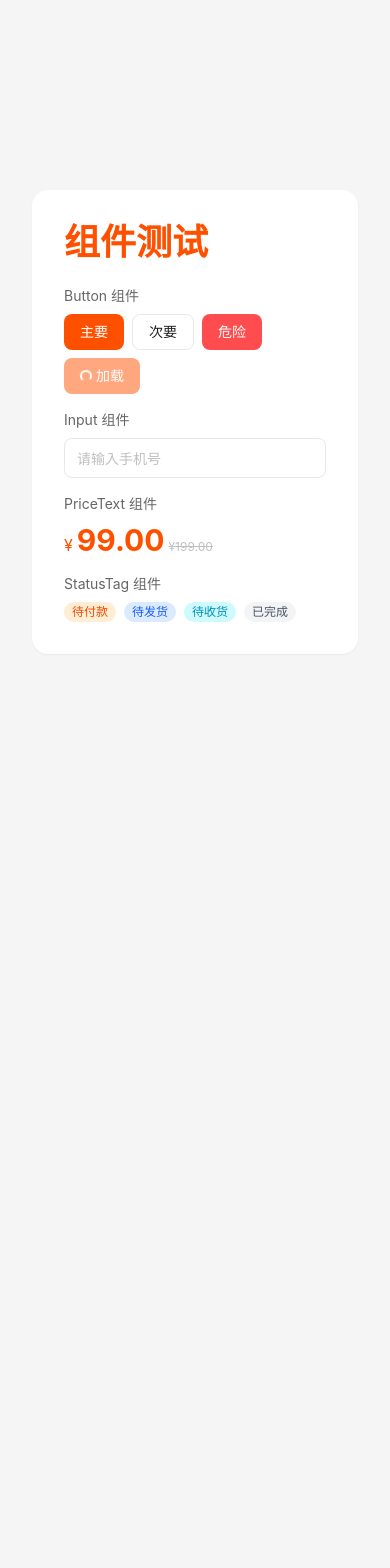
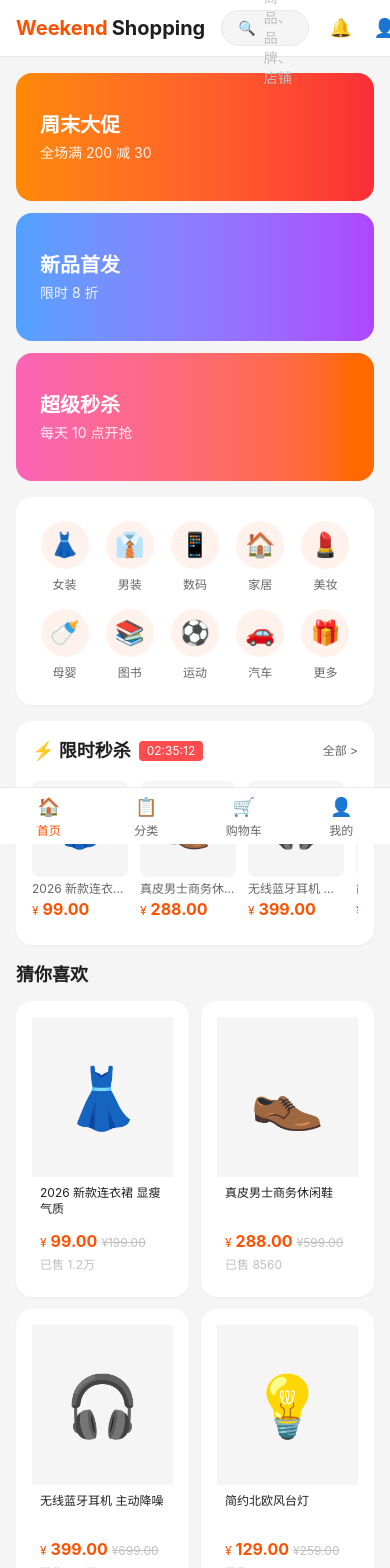
Before and after one commit to Sound-ofSilence/Weekendshopping, a Next.js app in the folder apps/web-buyer/: page / in a window 390 px wide. Shown: the top 1568 px of the page. Before the commit the page ends 844 px from the top, so only its background shows below. Built offline with nearby package versions, Linux system fonts and the light colour scheme.

Commit message:
feat(F1): 买家端布局 + 首页

```diff
--- a/apps/web-buyer/src/app/layout.tsx
+++ b/apps/web-buyer/src/app/layout.tsx
@@ -1,29 +1,25 @@
-import type { Metadata } from "next";
-import { Geist, Geist_Mono } from "next/font/google";
-import "./globals.css";
-
-const geistSans = Geist({
-  variable: "--font-geist-sans",
-  subsets: ["latin"],
-});
-
-const geistMono = Geist_Mono({
-  variable: "--font-geist-mono",
-  subsets: ["latin"],
-});
+import type { Metadata } from 'next';
+import './globals.css';
+import { TopBar } from '@/components/layout/TopBar';
+import { TabBar } from '@/components/layout/TabBar';
 
 export const metadata: Metadata = {
-  title: "Create Next App",
-  description: "Generated by create next app",
+  title: 'Weekend Shopping - 多商家电商平台',
+  description: '精选好物，周末购物新体验',
 };
 
-export default function RootLayout({ children }: LayoutProps<"/">) {
+export default function RootLayout({
+  children,
+}: {
+  children: React.ReactNode;
+}) {
   return (
-    <html
-      lang="en"
-      className={`${geistSans.variable} ${geistMono.variable} h-full antialiased`}
-    >
-      <body className="min-h-full flex flex-col">{children}</body>
+    <html lang="zh-CN">
+      <body className="min-h-screen bg-bg-page">
+        <TopBar />
+        <main className="mx-auto max-w-screen-xl pb-16 md:pb-4">{children}</main>
+        <TabBar />
+      </body>
     </html>
   );
 }
--- a/apps/web-buyer/src/app/page.tsx
+++ b/apps/web-buyer/src/app/page.tsx
@@ -1,45 +1,134 @@
-import { Button, Card, Input, PriceText, StatusTag } from '@/components/ui';
+'use client';
+
+import { Card, PriceText } from '@/components/ui';
+import Link from 'next/link';
+
+// ============ 静态数据（后续接 API） ============
+
+const quickEntries = [
+  { id: 1, name: '女装', icon: '👗' },
+  { id: 2, name: '男装', icon: '👔' },
+  { id: 3, name: '数码', icon: '📱' },
+  { id: 4, name: '家居', icon: '🏠' },
+  { id: 5, name: '美妆', icon: '💄' },
+  { id: 6, name: '母婴', icon: '🍼' },
+  { id: 7, name: '图书', icon: '📚' },
+  { id: 8, name: '运动', icon: '⚽' },
+  { id: 9, name: '汽车', icon: '🚗' },
+  { id: 10, name: '更多', icon: '🎁' },
+];
+
+const banners = [
+  { id: 1, title: '周末大促', desc: '全场满 200 减 30', bg: 'from-orange-400 to-red-500' },
+  { id: 2, title: '新品首发', desc: '限时 8 折', bg: 'from-blue-400 to-purple-500' },
+  { id: 3, title: '超级秒杀', desc: '每天 10 点开抢', bg: 'from-pink-400 to-orange-500' },
+];
+
+const products = [
+  { id: 1, title: '2026 新款连衣裙 显瘦气质', price: '99.00', originalPrice: '199.00', sales: '1.2万', emoji: '👗' },
+  { id: 2, title: '真皮男士商务休闲鞋', price: '288.00', originalPrice: '599.00', sales: '8560', emoji: '👞' },
+  { id: 3, title: '无线蓝牙耳机 主动降噪', price: '399.00', originalPrice: '699.00', sales: '3.5万', emoji: '🎧' },
+  { id: 4, title: '简约北欧风台灯', price: '129.00', originalPrice: '259.00', sales: '1243', emoji: '💡' },
+  { id: 5, title: '冬季加厚羽绒服', price: '599.00', originalPrice: '1299.00', sales: '5678', emoji: '🧥' },
+  { id: 6, title: '智能手表运动款', price: '899.00', originalPrice: '1599.00', sales: '2.1万', emoji: '⌚' },
+];
+
+// ============ 页面 ============
 
 export default function Home() {
   return (
-    <main className="flex min-h-screen flex-col items-center justify-center bg-bg-page p-8">
-      <Card className="w-full max-w-md p-8">
-        <h1 className="text-4xl font-bold text-primary">组件测试</h1>
+    <div className="space-y-4 px-4 py-4">
+      {/* Banner 轮播位 */}
+      <div className="grid gap-3 md:grid-cols-3">
+        {banners.map((b) => (
+          <div
+            key={b.id}
+            className={`flex h-32 flex-col justify-center rounded-lg bg-gradient-to-r ${b.bg} px-6 text-white md:h-40`}
+          >
+            <h3 className="text-xl font-bold">{b.title}</h3>
+            <p className="mt-1 text-sm opacity-90">{b.desc}</p>
+          </div>
+        ))}
+      </div>
 
-        <div className="mt-6 space-y-4">
-          <div>
-            <p className="mb-2 text-sm text-text-secondary">Button 组件</p>
-            <div className="flex flex-wrap gap-2">
-              <Button variant="primary">主要</Button>
-              <Button variant="outline">次要</Button>
-              <Button variant="danger">危险</Button>
-              <Button variant="primary" loading>
-                加载
-              </Button>
+      {/* 金刚区 */}
+      <Card className="py-6">
+        <div className="grid grid-cols-5 gap-y-4">
+          {quickEntries.map((entry) => (
+            <Link
+              key={entry.id}
+              href={`/category?cid=${entry.id}`}
+              className="flex flex-col items-center gap-2 transition hover:opacity-80"
+            >
+              <div className="flex h-12 w-12 items-center justify-center rounded-full bg-primary-light text-2xl">
+                {entry.icon}
+              </div>
+              <span className="text-xs text-text-secondary">{entry.name}</span>
+            </Link>
+          ))}
+        </div>
+      </Card>
+
+      {/* 秒杀区 */}
+      <Card>
+        <div className="flex items-center justify-between">
+          <div className="flex items-center gap-2">
+            <span className="text-lg font-bold text-text-primary">⚡ 限时秒杀</span>
+            <span className="rounded bg-error px-2 py-0.5 text-xs text-white">
+              02:35:12
+            </span>
+          </div>
+          <Link href="/seckill" className="text-xs text-text-secondary hover:text-primary">
+            全部 &gt;
+          </Link>
+        </div>
+        <div className="mt-4 flex gap-3 overflow-x-auto pb-2">
+          {products.slice(0, 4).map((p) => (
+            <Link
+              key={p.id}
+              href={`/product/${p.id}`}
+              className="flex-shrink-0"
+            >
+              <div className="w-24 overflow-hidden rounded-md bg-bg-page">
+                <div className="flex h-24 w-24 items-center justify-center text-4xl">
+                  {p.emoji}
                 </div>
               </div>
+              <p className="mt-1 w-24 truncate text-xs text-text-secondary">
+                {p.title}
+              </p>
+              <PriceText price={p.price} size="sm" />
+            </Link>
+          ))}
+        </div>
+      </Card>
 
+      {/* 猜你喜欢 */}
       <div>
-            <p className="mb-2 text-sm text-text-secondary">Input 组件</p>
-            <Input placeholder="请输入手机号" />
+        <h2 className="mb-3 text-lg font-bold text-text-primary">猜你喜欢</h2>
+        <div className="grid grid-cols-2 gap-3 md:grid-cols-4 lg:grid-cols-5">
+          {products.map((p) => (
+            <Link key={p.id} href={`/product/${p.id}`}>
+              <Card className="overflow-hidden p-0 transition hover:shadow-md">
+                <div className="flex h-40 items-center justify-center bg-bg-page text-6xl">
+                  {p.emoji}
                 </div>
-
-          <div>
-            <p className="mb-2 text-sm text-text-secondary">PriceText 组件</p>
-            <PriceText price="99.00" originalPrice="199.00" size="lg" />
+                <div className="p-2">
+                  <p className="line-clamp-2 h-10 text-xs text-text-primary">
+                    {p.title}
+                  </p>
+                  <div className="mt-1 flex items-baseline justify-between">
+                    <PriceText price={p.price} originalPrice={p.originalPrice} size="sm" />
                   </div>
-
-          <div>
-            <p className="mb-2 text-sm text-text-secondary">StatusTag 组件</p>
-            <div className="flex gap-2">
-              <StatusTag status="PENDING_PAY" />
-              <StatusTag status="PAID" />
-              <StatusTag status="SHIPPED" />
-              <StatusTag status="FINISHED" />
+                  <p className="mt-1 text-xs text-text-disabled">
+                    已售 {p.sales}
+                  </p>
+                </div>
+              </Card>
+            </Link>
+          ))}
         </div>
       </div>
     </div>
-      </Card>
-    </main>
   );
 }
--- /dev/null
+++ b/apps/web-buyer/src/components/layout/TabBar.tsx
@@ -0,0 +1,37 @@
+'use client';
+
+import Link from 'next/link';
+import { usePathname } from 'next/navigation';
+
+const tabs = [
+  { href: '/', label: '首页', icon: '🏠' },
+  { href: '/category', label: '分类', icon: '📋' },
+  { href: '/cart', label: '购物车', icon: '🛒' },
+  { href: '/me', label: '我的', icon: '👤' },
+];
+
+export function TabBar() {
+  const pathname = usePathname();
+
+  return (
+    <nav className="fixed bottom-0 left-0 right-0 z-50 border-t border-border bg-bg-card md:hidden">
+      <div className="flex h-14">
+        {tabs.map((tab) => {
+          const active = pathname === tab.href;
+          return (
+            <Link
+              key={tab.href}
+              href={tab.href}
+              className={`flex flex-1 flex-col items-center justify-center gap-0.5 transition ${
+                active ? 'text-primary' : 'text-text-secondary'
+              }`}
+            >
+              <span className="text-lg">{tab.icon}</span>
+              <span className="text-xs">{tab.label}</span>
+            </Link>
+          );
+        })}
+      </div>
+    </nav>
+  );
+}
--- /dev/null
+++ b/apps/web-buyer/src/components/layout/TopBar.tsx
@@ -0,0 +1,48 @@
+'use client';
+
+import Link from 'next/link';
+
+export function TopBar() {
+  return (
+    <header className="sticky top-0 z-50 border-b border-border bg-bg-card">
+      <div className="mx-auto flex h-14 max-w-screen-xl items-center gap-4 px-4">
+        {/* Logo */}
+        <Link href="/" className="flex-shrink-0">
+          <span className="text-xl font-bold text-primary">Weekend</span>
+          <span className="ml-1 text-xl font-bold text-text-primary">
+            Shopping
+          </span>
+        </Link>
+
+        {/* 搜索框 */}
+        <div className="flex-1">
+          <Link
+            href="/search"
+            className="flex h-9 w-full max-w-2xl items-center rounded-full border border-border bg-bg-page px-4 text-sm text-text-disabled transition hover:border-primary"
+          >
+            <span className="mr-2">🔍</span>
+            <span>搜索商品、品牌、店铺</span>
+          </Link>
+        </div>
+
+        {/* 右侧图标 */}
+        <nav className="flex flex-shrink-0 items-center gap-3">
+          <Link
+            href="/notifications"
+            className="flex h-8 w-8 items-center justify-center rounded-full transition hover:bg-gray-100"
+            aria-label="消息"
+          >
+            <span className="text-lg">🔔</span>
+          </Link>
+          <Link
+            href="/me"
+            className="flex h-8 w-8 items-center justify-center rounded-full transition hover:bg-gray-100"
+            aria-label="我的"
+          >
+            <span className="text-lg">👤</span>
+          </Link>
+        </nav>
+      </div>
+    </header>
+  );
+}
--- /dev/null
+++ b/apps/web-buyer/src/components/layout/index.ts
@@ -0,0 +1,2 @@
+export { TopBar } from './TopBar';
+export { TabBar } from './TabBar';
--- /dev/null
+++ b/apps/web-buyer/src/lib/api.ts
@@ -0,0 +1,68 @@
+/**
+ * API 客户端
+ * 开发环境走 localhost:4000（Docker 本地 api）
+ * 生产环境走同源（Nginx 反代 /api）
+ */
+
+const API_BASE = process.env.NEXT_PUBLIC_API_BASE || 'http://localhost:4000';
+
+interface ApiResponse<T> {
+  code: number;
+  message: string;
+  data: T;
+  traceId?: string;
+}
+
+export class ApiError extends Error {
+  code: number;
+  constructor(code: number, message: string) {
+    super(message);
+    this.code = code;
+    this.name = 'ApiError';
+  }
+}
+
+async function request<T>(
+  path: string,
+  options: RequestInit = {},
+): Promise<T> {
+  const token =
+    typeof window !== 'undefined' ? localStorage.getItem('access_token') : null;
+
+  const headers: HeadersInit = {
+    'Content-Type': 'application/json',
+    ...(options.headers || {}),
+  };
+
+  if (token) {
+    (headers as Record<string, string>)['Authorization'] = `Bearer ${token}`;
+  }
+
+  const res = await fetch(`${API_BASE}${path}`, {
+    ...options,
+    headers,
+  });
+
+  const json: ApiResponse<T> = await res.json();
+
+  if (json.code !== 0) {
+    throw new ApiError(json.code, json.message);
+  }
+
+  return json.data;
+}
+
+export const api = {
+  get: <T>(path: string) => request<T>(path, { method: 'GET' }),
+  post: <T>(path: string, body?: unknown) =>
+    request<T>(path, {
+      method: 'POST',
+      body: body ? JSON.stringify(body) : undefined,
+    }),
+  patch: <T>(path: string, body?: unknown) =>
+    request<T>(path, {
+      method: 'PATCH',
+      body: body ? JSON.stringify(body) : undefined,
+    }),
+  delete: <T>(path: string) => request<T>(path, { method: 'DELETE' }),
+};
```
Lines whose indentation alone changed are shown as unchanged.
